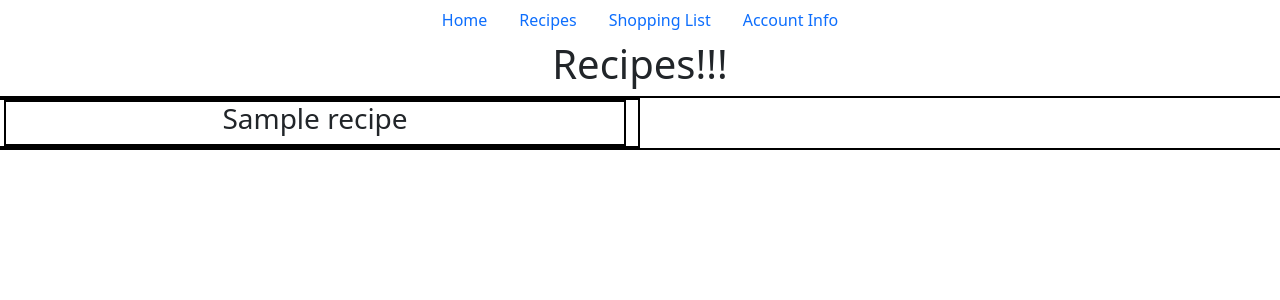
After one commit to AveryMDav/meal_planner, a Flask app: template templates/recipes.html in a window 1280 px wide. The commit adds this page. Shown: the top 300 px of the page. Run offline with Flask 2, Linux system fonts and the light colour scheme; the template is opened without the code that fills it: most values are stand-ins (such as "Sample title", 1, 10 or a date in 2020).

Commit message:
added templates, css, and basic functions

```diff
--- a/app.py
+++ b/app.py
@@ -6,14 +6,31 @@ app = Flask(__name__)
 # make Jinja report undefined variables
 app.jinja_env.undefined = jinja2.StrictUndefined
 
+app.config['PRESERVE_CONTEXT_ON_EXCEPTION'] = True
+
 @app.route("/")
 def hello():
-    return render_template("marketing_page.html")
+    return render_template("frontpage.html")
 
 @app.route("/recipes")
-def render_recipes():
-    return render_template("recipes_page.html")
+def show_recipes():
+    """Return page showing all recipes contained in database"""
+
+    recipe_list = ['recipe', 'recipe', 'recipe','recipe','recipe','recipe','recipe','recipe','recipe','recipe']
+    return render_template("recipes.html", recipe_list=recipe_list)
+
+@app.route("/homepage")
+def show_homepage():
+    return render_template("homepage.html")
+
+@app.route("/list")
+def show_list():
+    return render_template("shopping_list.html")
+
+@app.route("/acct")
+def show_user_info():
+    return render_template("acct_info.html")
 
 
 if __name__ == "__main__":
-    app.run()
+    app.run(debug=True, host="0.0.0.0")
--- /dev/null
+++ b/static/css/site.css
@@ -0,0 +1,7 @@
+div {
+    border: 2px solid black;
+}
+
+body {
+    text-align: center;
+  }
--- a/templates/acct_info.html
+++ b/templates/acct_info.html
@@ -1,5 +1,5 @@
 {% extends 'base.html' %}
-
+{% block title %}Account Info{% endblock title %}
 {% block body %}
-
+    <h1>This is your account info</h1>
 {% endblock body %}
--- a/templates/base.html
+++ b/templates/base.html
@@ -4,12 +4,26 @@
     <meta charset="UTF-8">
     <meta http-equiv="X-UA-Compatible" content="IE=edge">
     <meta name="viewport" content="width=device-width, initial-scale=1.0">
-    <title>Base</title>
+    <link href="https://cdn.jsdelivr.net/npm/bootstrap@5.1.0/dist/css/bootstrap.min.css" rel="stylesheet" integrity="sha384-KyZXEAg3QhqLMpG8r+8fhAXLRk2vvoC2f3B09zVXn8CA5QIVfZOJ3BCsw2P0p/We" crossorigin="anonymous">
+    <link rel="stylesheet" href="/static/css/site.css">
+    <title>{% block title%}{% endblock %}</title>
 </head>
+<ul class="nav justify-content-center">
+    <li class="nav-item">
+        <a class="nav-link" href="/homepage">Home</a>
+    </li>
+    <li class="nav-item">
+        <a class="nav-link" href="/recipes">Recipes</a>
+    </li>
+    <li class="nav-item">
+        <a class="nav-link" href="/list">Shopping List</a>
+    </li>
+    <li class="nav-item">
+        <a class="nav-link" href="/acct">Account Info</a>
+    </li>
+</ul>
 <body>
-
-{% block body %}
-{% endblock %}
-
+    {% block body %}
+    {% endblock %}
 </body>
 </html>
--- /dev/null
+++ b/templates/recipes.html
@@ -0,0 +1,16 @@
+{% extends 'base.html' %}
+
+{% block title %}Recipes{% endblock title %}
+
+{% block body %}
+<h1>Recipes!!!</h1>
+<div class="row">
+    {% for recipe in recipe_list %}
+        <div class="col-xs-12 col-sm-6">
+            <div>
+                <h3>{{recipe}}</h3>
+            </div>
+        </div>
+    {% endfor %}
+</div>
+{% endblock body %}
--- a/templates/recipes_page.html
+++ /dev/null
@@ -1,5 +0,0 @@
-{% extends 'base.html' %}
-
-{% block body %}
-
-{% endblock body %}
--- a/templates/shopping_list.html
+++ b/templates/shopping_list.html
@@ -1,5 +1,5 @@
 {% extends 'base.html' %}
-
+{% block title %}Shopping List{% endblock title %}
 {% block body %}
-
+ <h1>Shopping List!!!!</h1>
 {% endblock body %}
```
Also changed, not shown: static/css/frontpage.css (added, +18 -0 lines), templates/frontpage.html (added, +19 -0 lines), templates/homepage.html (+39 -2 lines), templates/marketing_page.html (deleted, +0 -7 lines), static/css/homepage.css (deleted), static/img/frontpage.jpg (added).
